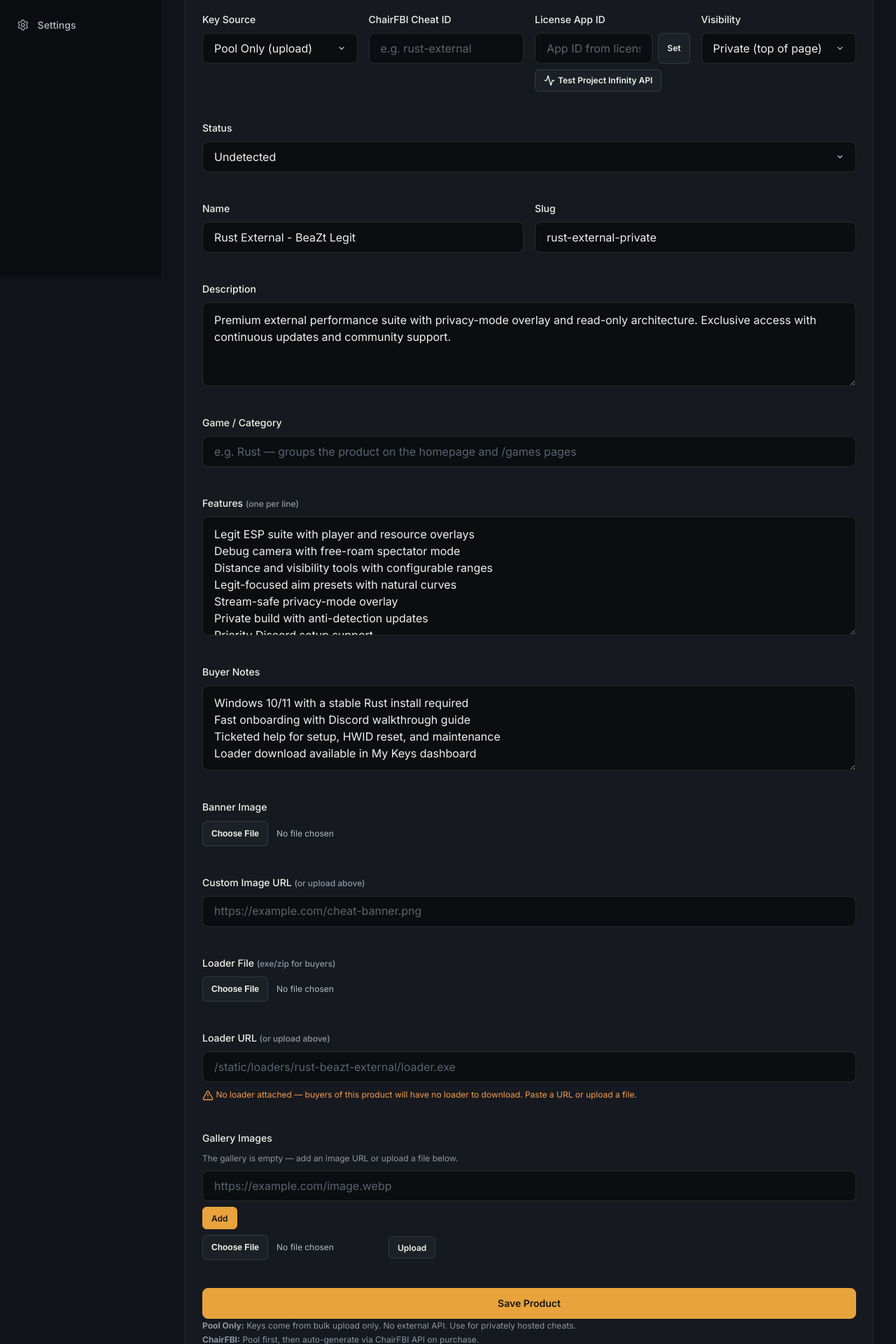
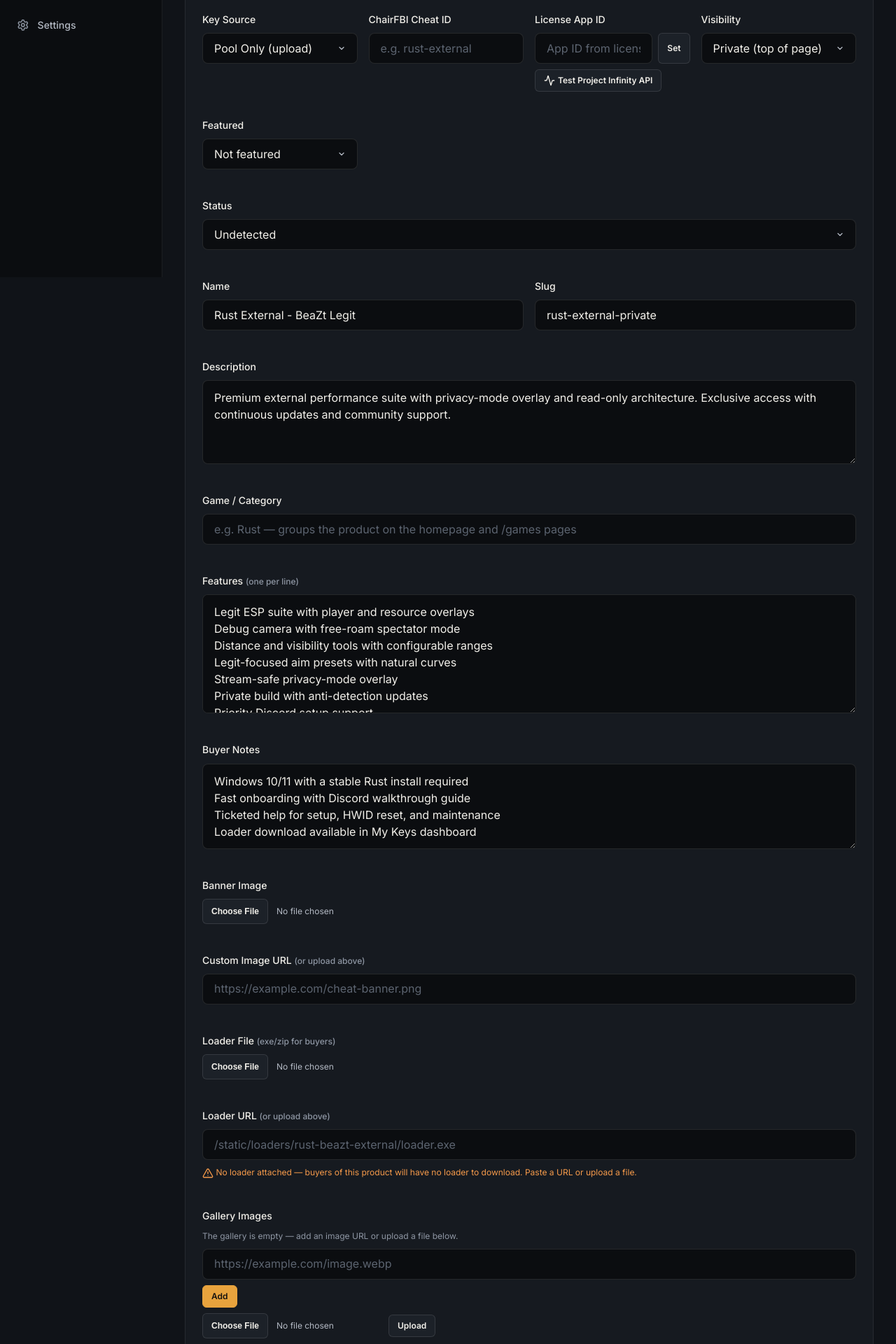
Before and after one commit to ludz007007007/beazt-site, a Flask app: page /admin/products/1/tiers in a window 1280 px wide. Shown: the part 405-2325 px from the top of the page at 70% size. Run offline with Flask 3, Linux system fonts and the light colour scheme; a user stored in the database is signed in; tables that the repository leaves empty hold one stand-in row (values such as "Sample post"); some web fonts are replaced.

Commit message:
das
adsdas

```diff
--- a/app.py
+++ b/app.py
@@ -77,12 +77,17 @@
 # error from cPanel File Manager.
 import traceback as _traceback
 from datetime import datetime as _datetime
+from werkzeug.exceptions import HTTPException as _HTTPException
 
 _ERROR_LOG = os.path.join(_basedir, "passenger_errors.log")
 
 
 @app.errorhandler(Exception)
 def _log_unhandled_exception(exc):
+    # HTTP errors (403/404/...) are normal responses, not crashes — hand
+    # them straight back so Flask renders them as usual.
+    if isinstance(exc, _HTTPException):
+        return exc
     try:
         with open(_ERROR_LOG, "a") as _f:
             _f.write("\n===== %s (request) =====\n" % _datetime.utcnow().isoformat())
@@ -368,6 +373,13 @@
             _cursor.execute("ALTER TABLE products ADD COLUMN video_url VARCHAR(256)")
             _conn.commit()
 
+        # Ensure products table has is_featured (homepage showcase pin)
+        _cursor.execute("PRAGMA table_info(products)")
+        _cols = [r[1] for r in _cursor.fetchall()]
+        if "is_featured" not in _cols:
+            _cursor.execute("ALTER TABLE products ADD COLUMN is_featured BOOLEAN DEFAULT 0")
+            _conn.commit()
+
         # Ensure pricing_tiers table has is_subscription
         _cursor.execute("PRAGMA table_info(pricing_tiers)")
         _cols = [r[1] for r in _cursor.fetchall()]
--- a/models.py
+++ b/models.py
@@ -80,6 +80,9 @@
     # Showcase video (YouTube watch URL); rendered as an embedded player on
     # the product page when set.
     video_url = db.Column(db.String(256), nullable=True)
+    # Admin-controlled pin: featured products sort to the top of the homepage
+    # showcase and the catalogue. Not set by any automatic rule.
+    is_featured = db.Column(db.Boolean, default=False, index=True)
     # Game/category this product belongs to (e.g. "Rust"). Free-text set by the
     # admin; storefront groups products and builds /games/<slug> pages from it.
     game = db.Column(db.String(64), nullable=True, index=True)
--- a/routes/admin.py
+++ b/routes/admin.py
@@ -672,6 +672,8 @@
             product.buyer_notes = request.form.get("buyer_notes", "").strip() or None
         if "game" in request.form:
             product.game = request.form.get("game", "").strip() or None
+        # Featured pin: a select box, so it is always present in the form.
+        product.is_featured = request.form.get("is_featured") == "1"
 
         image_file = request.files.get("image_file")
         if image_file and image_file.filename:
--- a/templates/admin/product_tiers.html
+++ b/templates/admin/product_tiers.html
@@ -53,6 +53,13 @@
         <select class="form-select" id="visibility" name="visibility">
           <option value="public" {% if product.visibility == 'public' %}selected{% endif %}>Public</option>
           <option value="private" {% if product.visibility == 'private' %}selected{% endif %}>Private (top of page)</option>
+        </select>
+      </div>
+      <div class="form-group">
+        <label class="form-label" for="is_featured">Featured</label>
+        <select class="form-select" id="is_featured" name="is_featured">
+          <option value="0" {% if not product.is_featured %}selected{% endif %}>Not featured</option>
+          <option value="1" {% if product.is_featured %}selected{% endif %}>Featured (top of homepage)</option>
         </select>
       </div>
     </div>
--- a/utils/catalogue.py
+++ b/utils/catalogue.py
@@ -203,6 +203,7 @@
             "game": p.display_game,
             "game_slug": p.game_slug or "other",
             "is_private": p.visibility == "private",
+            "featured": bool(getattr(p, "is_featured", False)),
             "status": status,
             "status_label": STATUS_LABELS[status],
             "availability": availability,
@@ -230,9 +231,13 @@
     elif sort == "name":
         cards.sort(key=lambda c: c["name"].lower())
     else:
-        # Stable on the incoming newest-first order: private builds, then the
-        # safest statuses, so buyable products lead.
-        cards.sort(key=lambda c: (not c["is_private"], STATUS_ORDER.index(c["status"])))
+        # Admin-pinned featured products lead, then private builds, then the
+        # safest statuses. Stable on the incoming newest-first order.
+        cards.sort(key=lambda c: (
+            not c["featured"],
+            not c["is_private"],
+            STATUS_ORDER.index(c["status"]),
+        ))
     return sort
 
 
```
Also changed, not shown: 1 other file.
